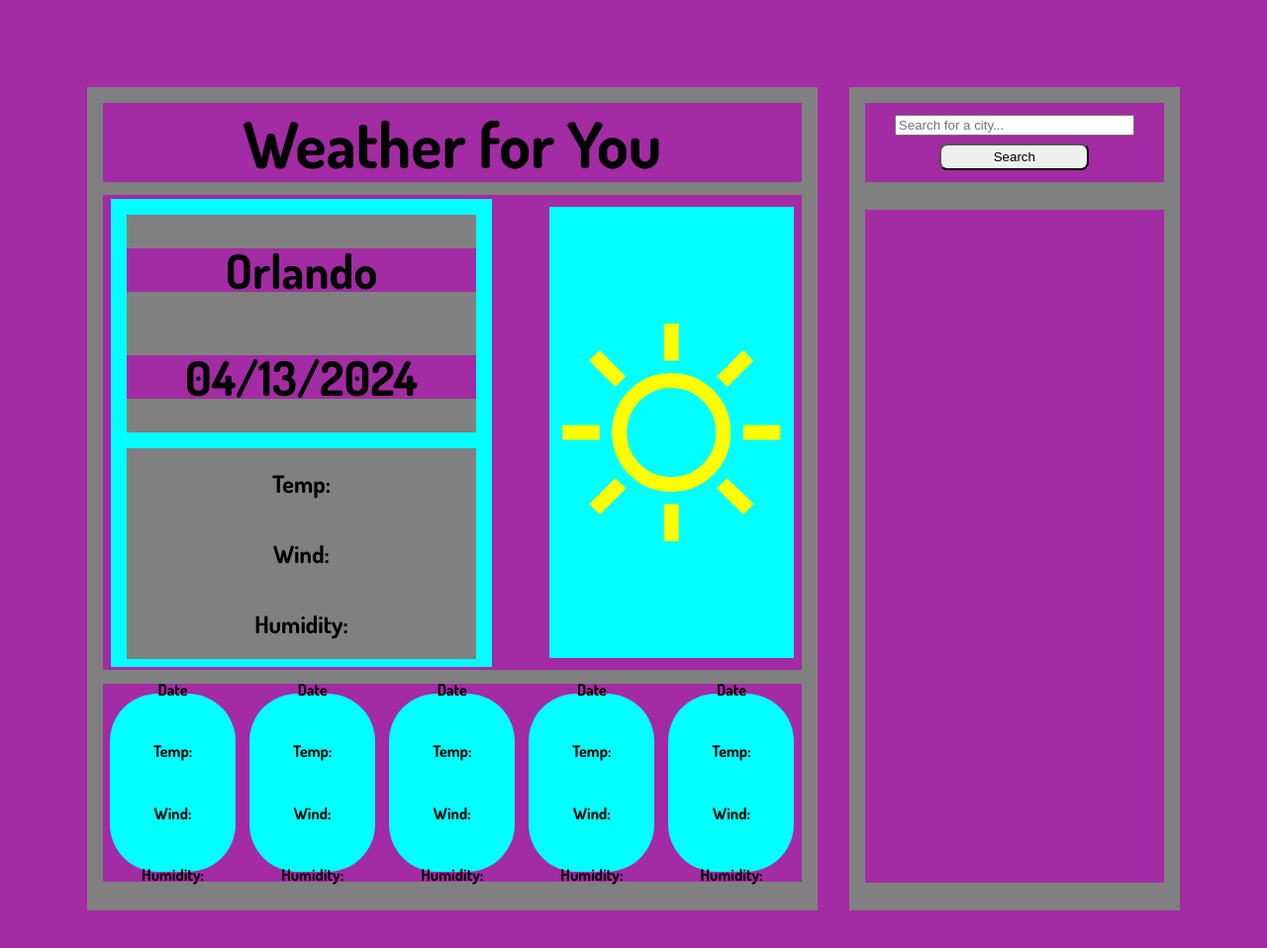
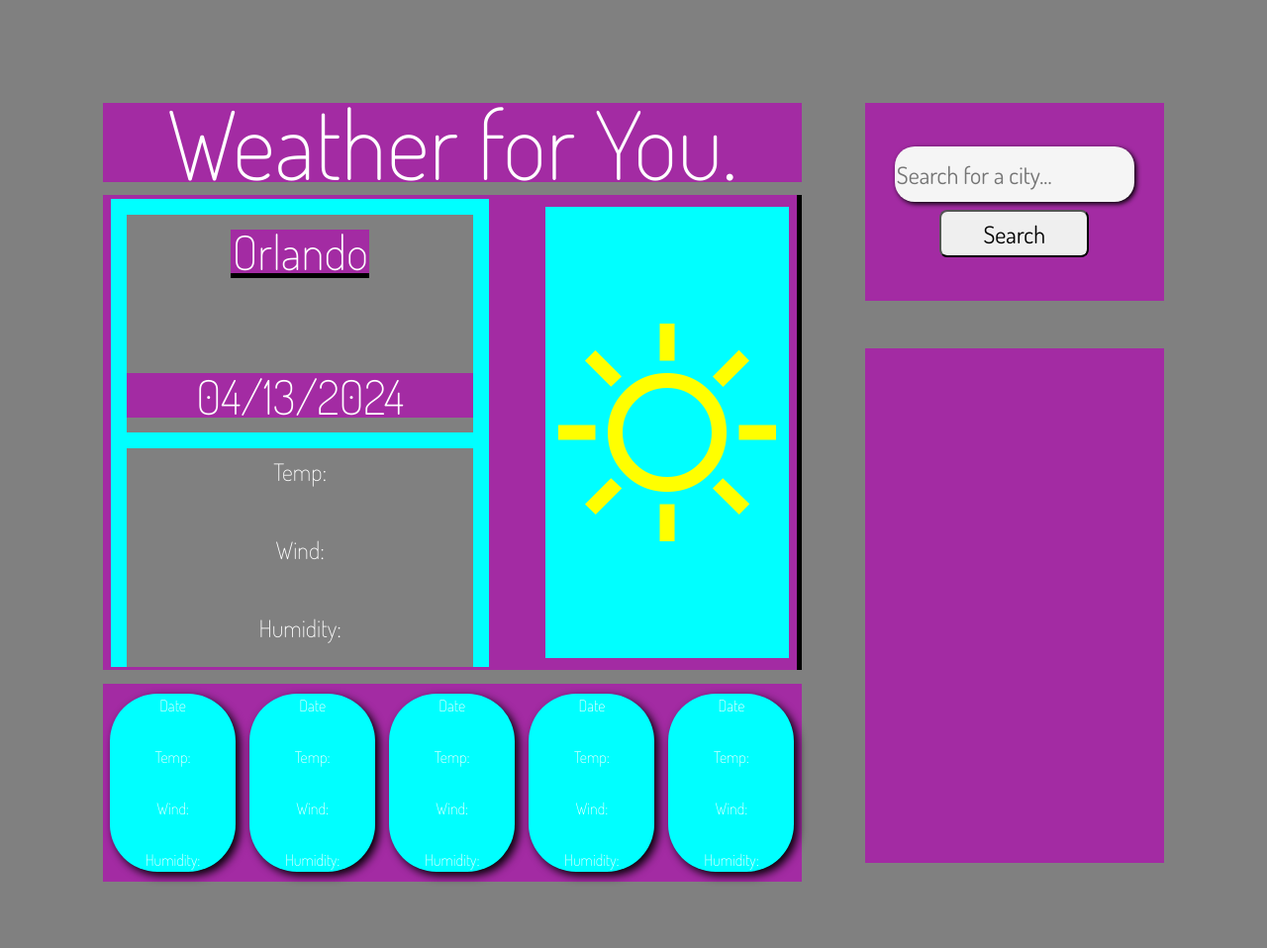
Before and after one commit to Abbate11/WeatherAPI, a plain HTML site: page index.html in a window 1280 px wide. Shown: the whole page at 99% size. Drawn offline with nearby package versions, Linux system fonts and the light colour scheme.

Commit message:
did some more styling....I love styling

```diff
--- a/Assets/style.css
+++ b/Assets/style.css
@@ -3,13 +3,14 @@
 }
 body {
     font-family: 'Dosis';
-    font-weight: 200;
+    font-weight: 250;
     display: flex;
     justify-content: space-between;
     align-items: center;
     gap: 2em;
-    background-color: var(--purple);
-    padding: 5em
+    background-color: grey;
+    padding: 5em;
+    color: white;
 }
 
 main {
@@ -29,7 +30,7 @@ header {
     align-items: center;
     width: 100%;
     height: 10vh;
-    font-size: 2em;
+    font-size: 6em
 }
 
 .middle {
@@ -40,6 +41,7 @@ header {
     align-items: center;
     width: 100%;
     height: 60vh;
+    border-right: 5px solid black;
 }
 
 .middle-left {
@@ -62,6 +64,7 @@ header {
     align-items: center;
     width: 100%;
     height: 50%;
+    font-size: 1.5em;
 }
 
 .name {
@@ -70,9 +73,10 @@ header {
     justify-content: center;
     align-items: center;
     font-size: 2em;
-    width: 100%;
+    width: 40%;
     height: 20%;
     margin: 1em;
+    border-bottom: 5px solid black;
 }
 
 .date {
@@ -94,6 +98,7 @@ header {
     align-items: center;
     width: 100%;
     height: 50%;
+    font-size: 1.5em;
 }
 
 .TWH {
@@ -137,6 +142,7 @@ footer {
     width: 18%;
     height: 90%;
     border-radius: 3em;
+    box-shadow: 4px 4px 10px black;
 }
 
 aside {
@@ -156,25 +162,35 @@ form {
     justify-content: center;
     gap: .5em;
     width: 100%;
-    height: 10vh;
+    height: 25vh;
 }
 
 form input {
+    font-family: 'Dosis';
+    font-size: 1.5em;
+    background: whitesmoke;
+    border: none;
+    border-radius: 20px;
     width: 80%;
     align-self: center;
+    height: 7vh;
+    box-shadow: 2px 2px 5px black;
 }
 
 form button {
     width: 50%;
     height: 2em;
+    font-family: 'Dosis';
+    font-size: 1.5em;
     align-self: center;
     border-radius: 8px;
     cursor: pointer;
+    padding: 0;
 }
 
 .recent-searches {
     background-color: var(--purple);
     display: flex;
     width: 100%;
-    height: 85vh;
+    height: 65vh;
 }
--- a/index.html
+++ b/index.html
@@ -15,22 +15,22 @@
 <body>
     <main>
         <header>
-            <h1>Weather for You</h1>
+            <p>Weather for You.</p>
         </header>
         <div class="middle">
             <div class="middle-left">
                 <div class="name-date">
                     <div class="name">
-                        <h2>Orlando</h2>
+                        <p>Orlando</p>
                     </div>
                     <div class="date">
-                        <h2>04/13/2024</h2>
+                        <p>04/13/2024</p>
                     </div>
                 </div>
                 <div class="stats">
-                        <h2>Temp:</h2>
-                        <h2>Wind:</h2>
-                        <h2>Humidity:</h2>
+                        <p>Temp:</p>
+                        <p>Wind:</p>
+                        <p>Humidity:</p>
                 </div>
             </div>
             <div class="middle-right">
@@ -41,39 +41,39 @@
         </div>
        <footer>
             <div class="five-day">
-                <h4>Date</h4>
+                <p>Date</p>
                 <img>
-                <h4>Temp:</h4>
-                <h4>Wind:</h4>
-                <h4>Humidity:</h4>
+                <p>Temp:</p>
+                <p>Wind:</p>
+                <p>Humidity:</p>
             </div>
             <div class="five-day">
-                <h4>Date</h4>
+                <p>Date</p>
                 <img>
-                <h4>Temp:</h4>
-                <h4>Wind:</h4>
-                <h4>Humidity:</h4>
+                <p>Temp:</p>
+                <p>Wind:</p>
+                <p>Humidity:</p>
             </div>
             <div class="five-day">
-                <h4>Date</h4>
+                <p>Date</p>
                 <img>
-                <h4>Temp:</h4>
-                <h4>Wind:</h4>
-                <h4>Humidity:</h4>
+                <p>Temp:</p>
+                <p>Wind:</p>
+                <p>Humidity:</p>
             </div>
             <div class="five-day">
-                <h4>Date</h4>
+                <p>Date</p>
                 <img>
-                <h4>Temp:</h4>
-                <h4>Wind:</h4>
-                <h4>Humidity:</h4>
+                <p>Temp:</p>
+                <p>Wind:</p>
+                <p>Humidity:</p>
             </div>
             <div class="five-day">
-                <h4>Date</h4>
+                <p>Date</p>
                 <img>
-                <h4>Temp:</h4>
-                <h4>Wind:</h4>
-                <h4>Humidity:</h4>
+                <p>Temp:</p>
+                <p>Wind:</p>
+                <p>Humidity:</p>
             </div>
        </footer>
     </main>
```
